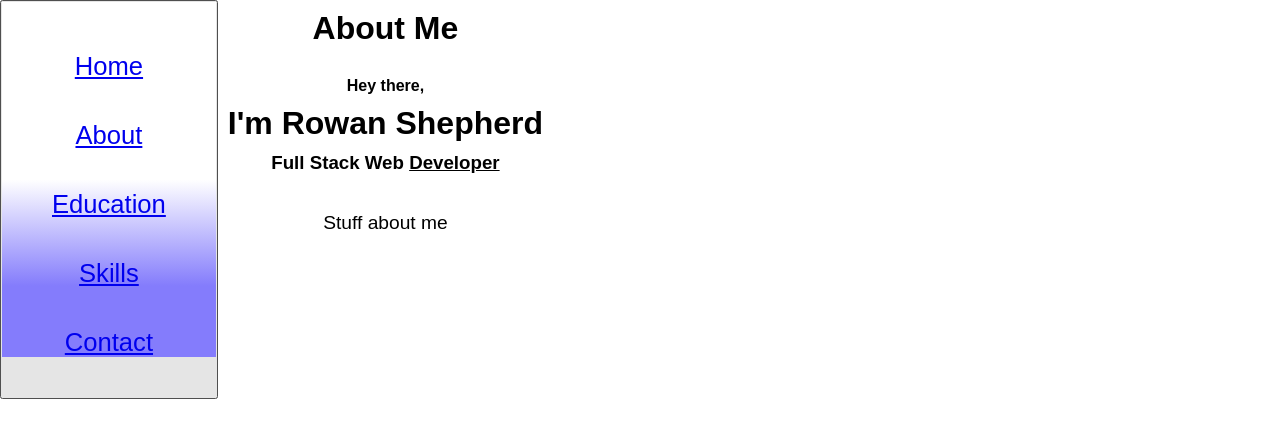
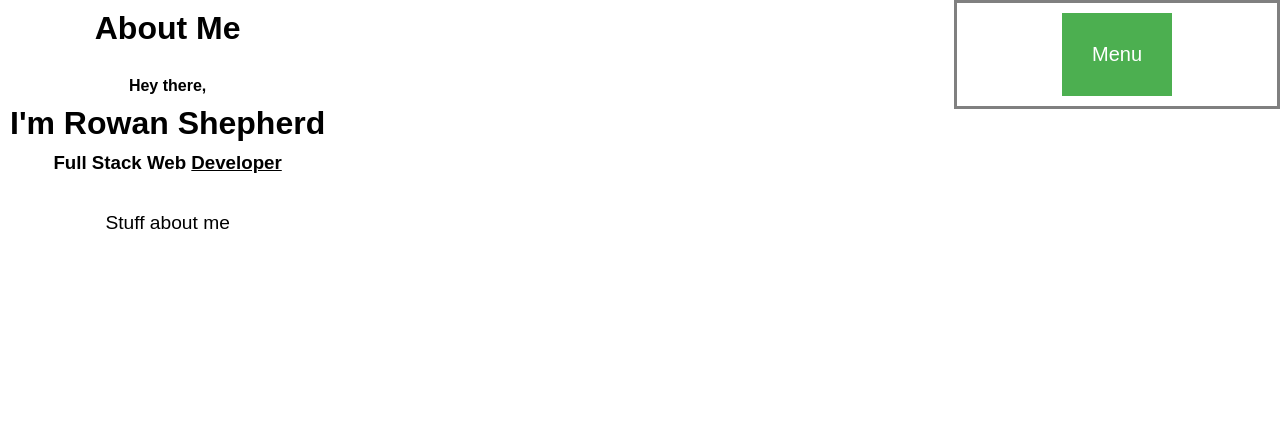
Before and after one commit to EpicRowan/Portfolio-Site, a React (Create React App) app in the folder portfolio_website/: page /about in a window 1280 px wide. Shown: the top 438 px of the page. Built offline with nearby package versions, Linux system fonts and the light colour scheme.

Commit message:
Working dropdown menu in top right corner

```diff
--- a/portfolio_website/src/App.css
+++ b/portfolio_website/src/App.css
@@ -133,3 +133,53 @@ box-shadow: 0 10px 20px rgba(0,0,0,0.19), 0 6px 6px rgba(0,0,0,0.23);
 img {
  /* border-radius: 70%;*/
 }
+
+/* Style The Dropdown Button */
+.dropbtn {
+  background-color: #4CAF50;
+  color: white;
+  padding: 30px;
+  font-size: 20px;
+  border: none;
+  cursor: pointer;
+}
+
+/* The container <div> - needed to position the dropdown content */
+.dropdown {
+  position: absolute;
+  right: 0px;
+  width: 300px;
+  border: 3px solid grey;
+  padding: 10px;
+}
+
+/* Dropdown Content (Hidden by Default) */
+.dropdown-content {
+  display: none;
+  position: absolute;
+  background-color: #f9f9f9;
+  min-width: 160px;
+  box-shadow: 0px 8px 16px 0px rgba(0,0,0,0.2);
+  z-index: 1;
+}
+
+/* Links inside the dropdown */
+.dropdown-content a {
+  color: black;
+  padding: 12px 16px;
+  text-decoration: none;
+  display: block;
+}
+
+/* Change color of dropdown links on hover */
+.dropdown-content a:hover {background-color: #f1f1f1}
+
+/* Show the dropdown menu on hover */
+.dropdown:hover .dropdown-content {
+  display: block;
+}
+
+/* Change the background color of the dropdown button when the dropdown content is shown */
+.dropdown:hover .dropbtn {
+  background-color: #3e8e41;
+}
--- a/portfolio_website/src/components/Navbar.js
+++ b/portfolio_website/src/components/Navbar.js
@@ -19,20 +19,18 @@ activeitem=(x)=> {
 };
 	render() {
 		return (
-			<header>
-			<button class="nav-toggle" aria-label="togle navigation">
-
-			<nav>
-				<ul>
+			<div className="dropdown">
+  			<button className="dropbtn">Menu</button>
+  				<div className="dropdown-content">
 				<Navitem item="Home" tolink="/"  activec={this.activeitem}></Navitem>
 				<Navitem item="About" tolink="/about"  activec={this.activeitem}></Navitem>
 				<Navitem item="Education" tolink="/education"  activec={this.activeitem}></Navitem>
 				<Navitem item="Skills" tolink="/skills"  activec={this.activeitem}></Navitem>
 				<Navitem item="Contact" tolink="/contact"  activec={this.activeitem}></Navitem>
-				</ul>
-			</nav>
-			</button>
-			</header>
+
+  </div>
+</div>
+
 			)
 	}
 }
--- a/portfolio_website/src/components/Navitem.js
+++ b/portfolio_website/src/components/Navitem.js
@@ -4,11 +4,10 @@ import { Link } from "react-router-dom";
 class Navitem extends Component {
 	render() {
 		return (
-			<li>
 				<Link to={this.props.tolink} >
 				{this.props.item}
 				</Link>
-			</li>
+
 			)
 	}
 }
```
